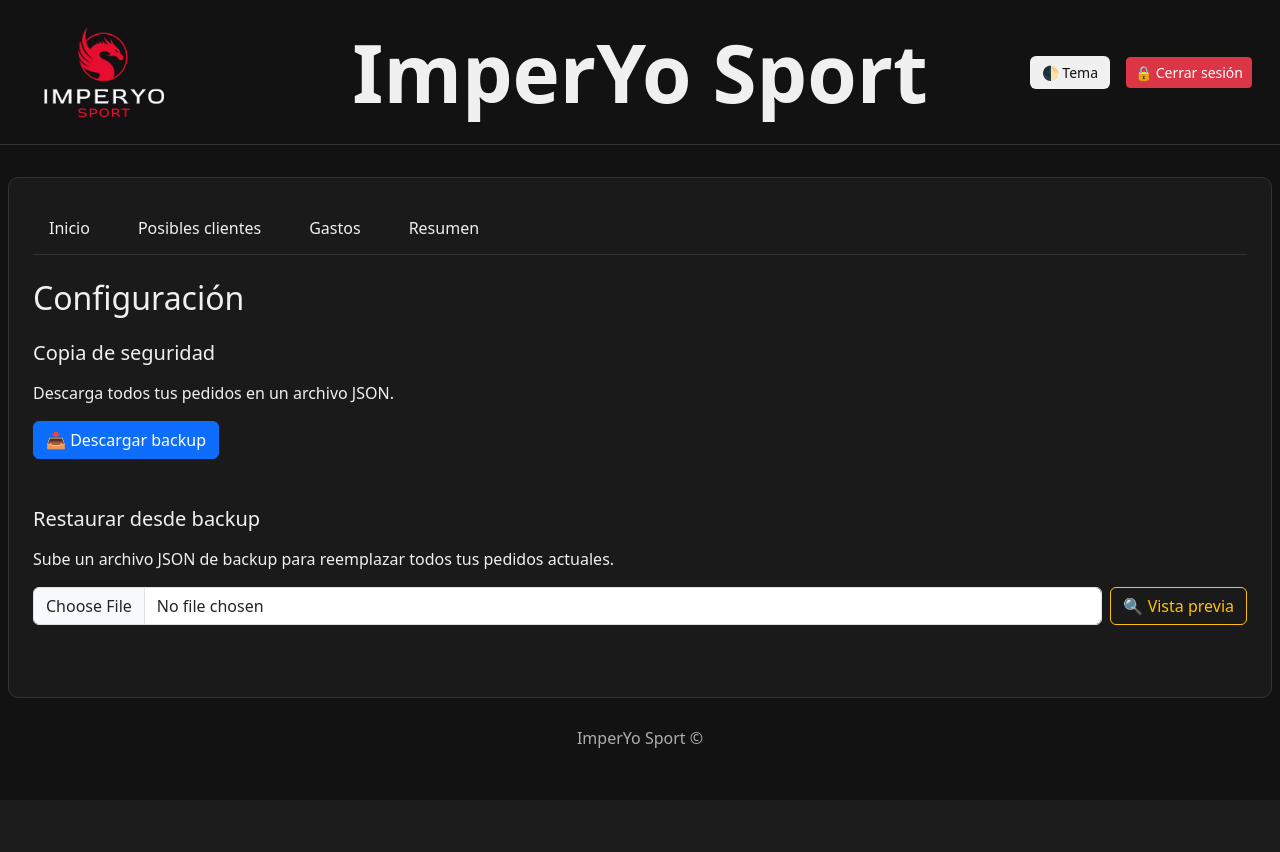
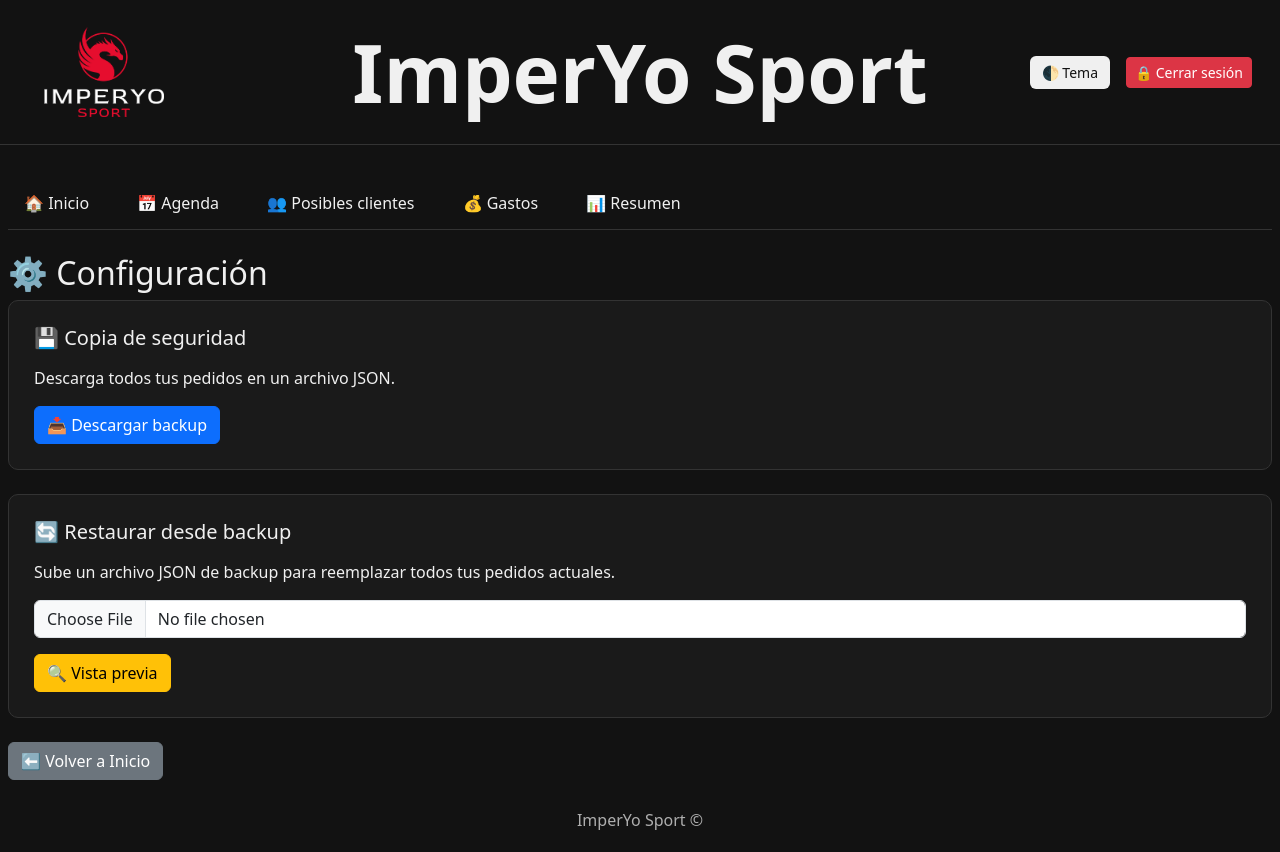
Before and after one commit to LuisPastorMartinez/imperyo_django, a Django app: template pedidos/templates/pedidos/configuracion.html in a window 1280 px wide. Before the commit the page ends 748 px from the top, so only its background shows below. Run offline with Django 5.2, Linux system fonts and the light colour scheme; the template is opened without the code that fills it, so the values that code supplies are empty.

Commit message:
resumen y configuracion

```diff
--- a/pedidos/templates/pedidos/configuracion.html
+++ b/pedidos/templates/pedidos/configuracion.html
@@ -1,58 +1,61 @@
 {% extends "base.html" %}
 {% block contenido %}
 
-<div class="card-custom p-4">
-
-    <!-- Menú de navegación (sin "Configuración") -->
+<!-- Menú de navegación -->
 <nav class="navbar-nav-horizontal mb-4">
-        <a href="{% url 'pedidos_home' %}" class="nav-item {% if request.resolver_match.url_name == 'pedidos_home' %}active{% endif %}">Inicio</a>
-        <a href="{% url 'posibles_clientes' %}" class="nav-item {% if request.resolver_match.url_name == 'posibles_clientes' %}active{% endif %}">Posibles clientes</a>
-        <a href="{% url 'gastos' %}" class="nav-item {% if request.resolver_match.url_name == 'gastos' %}active{% endif %}">Gastos</a>
-        <a href="{% url 'resumen' %}" class="nav-item {% if request.resolver_match.url_name == 'resumen' %}active{% endif %}">Resumen</a>
+    {% if request.resolver_match.url_name != 'pedidos_home' %}
+    <a href="{% url 'pedidos_home' %}" class="nav-item {% if request.resolver_match.url_name == 'pedidos_home' %}active{% endif %}">🏠 Inicio</a>
+    {% endif %}
+    {% if request.resolver_match.url_name != 'agenda' %}
+    <a href="{% url 'agenda' %}" class="nav-item {% if request.resolver_match.url_name == 'agenda' %}active{% endif %}">📅 Agenda</a>
+    {% endif %}
+    {% if request.resolver_match.url_name != 'posibles_clientes' %}
+    <a href="{% url 'posibles_clientes' %}" class="nav-item {% if request.resolver_match.url_name == 'posibles_clientes' %}active{% endif %}">👥 Posibles clientes</a>
+    {% endif %}
+    {% if request.resolver_match.url_name != 'gastos' %}
+    <a href="{% url 'gastos' %}" class="nav-item {% if request.resolver_match.url_name == 'gastos' %}active{% endif %}">💰 Gastos</a>
+    {% endif %}
+    {% if request.resolver_match.url_name != 'resumen' %}
+    <a href="{% url 'resumen' %}" class="nav-item {% if request.resolver_match.url_name == 'resumen' %}active{% endif %}">📊 Resumen</a>
+    {% endif %}
 </nav>
 
-    <h2 class="mb-4">Configuración</h2>
+<h2>⚙️ Configuración</h2>
 
-    <!-- Backup -->
-    <div class="mb-5">
-        <h5 class="section-title mb-3">Copia de seguridad</h5>
-        <p class="mb-3">Descarga todos tus pedidos en un archivo JSON.</p>
-        <form method="post">
+<div class="card-custom mb-4">
+    <h5 class="section-title mb-3">💾 Copia de seguridad</h5>
+    <p>Descarga todos tus pedidos en un archivo JSON.</p>
+    <form method="POST" action="{% url 'configuracion' %}">
         {% csrf_token %}
         <input type="hidden" name="accion" value="backup">
         <button type="submit" class="btn btn-primary">📥 Descargar backup</button>
     </form>
 </div>
 
-    <!-- Restaurar -->
-    <div class="mb-5">
-        <h5 class="section-title mb-3">Restaurar desde backup</h5>
-        <p class="mb-3">Sube un archivo JSON de backup para reemplazar todos tus pedidos actuales.</p>
-        <form method="post" enctype="multipart/form-data">
+<div class="card-custom mb-4">
+    <h5 class="section-title mb-3">🔄 Restaurar desde backup</h5>
+    <p>Sube un archivo JSON de backup para reemplazar todos tus pedidos actuales.</p>
+    <form method="POST" action="{% url 'configuracion' %}" enctype="multipart/form-data">
         {% csrf_token %}
         <input type="hidden" name="accion" value="restore_preview">
-            <div class="d-flex gap-2 align-items-end">
-                <div style="flex:1;">
-                    <input type="file" name="backup_file" accept=".json" class="form-control" required>
+        <div class="mb-3">
+            <input type="file" name="backup_file" class="form-control" accept=".json" required>
         </div>
-                <button type="submit" class="btn btn-outline-warning">🔍 Vista previa</button>
-            </div>
+        <button type="submit" class="btn btn-warning">🔍 Vista previa</button>
     </form>
 </div>
 
-    <!-- Mensajes -->
 {% if messages %}
+<div class="alert alert-dismissible fade show" role="alert">
     {% for message in messages %}
-            <div class="alert alert-{{ message.tags }} mt-3">{{ message }}</div>
+    <div{% if message.tags %} class="alert-{{ message.tags }}"{% endif %}>{{ message }}</div>
     {% endfor %}
+    <button type="button" class="btn-close" data-bs-dismiss="alert" aria-label="Close"></button>
+</div>
 {% endif %}
 
+<div class="d-flex gap-2">
+    <a href="{% url 'pedidos_home' %}" class="btn btn-secondary">⬅️ Volver a Inicio</a>
 </div>
 
-<style>
-.section-title {
-    color: var(--text-color);
-}
-</style>
-
 {% endblock %}
```
Also changed, not shown: pedidos/templates/pedidos/resumen.html (+65 -73 lines). Lines whose indentation alone changed are shown as unchanged.
